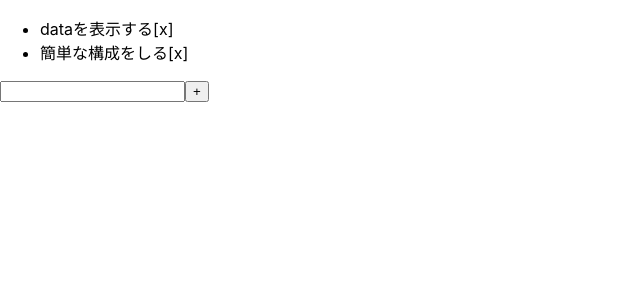
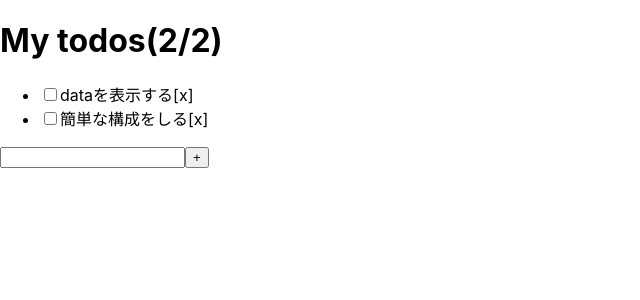
Before and after one commit to TakaoN/react_todo, a React (Create React App) app: page / in a window 1280 px wide. Shown: the top 300 px of the page, without its empty margins (0-640 px from the left). Built offline with nearby package versions, Linux system fonts and the light colour scheme.

Commit message:
todo完了状態を追加

```diff
--- a/src/App.js
+++ b/src/App.js
@@ -7,8 +7,8 @@ class App extends Component {
     super();
     this.state = {
       todos: [
-        { id: 1, text: "dataを表示する" },
-        { id: 2, text: "簡単な構成をしる" }
+        { id: 1, text: "dataを表示する", isDone: false },
+        { id: 2, text: "簡単な構成をしる", isDone: false }
       ],
       newTodo: { text: '' }
     };
@@ -17,7 +17,7 @@ class App extends Component {
   handleInput = e => {
     const newId = Math.max.apply(null, this.state.todos.map(t => t.id)) + 1;
     this.setState({
-      newTodo: { id: newId, text: e.target.value }
+      newTodo: { id: newId, text: e.target.value, isDone: false }
     });
   };
 
@@ -37,14 +37,35 @@ class App extends Component {
     }));
   };
 
+  toggleCheckBox = item => {
+    const tempTodos = this.state.todos.map(todo => {
+      if(todo === item){
+        todo.isDone = !todo.isDone;
+      }
+      return todo
+    });
+
+    this.setState(({ todos }) => ({
+      todos: tempTodos
+    }));
+  };
+
   render() {
+    const remaining = this.state.todos.filter(function(todo){
+      return !todo.isDone;
+    });
     return (
       <div className="App">
+        <h1>
+          My todos
+          <span>({remaining.length}/{this.state.todos.length})</span>
+        </h1>
         <ul>
           {this.state.todos.map((item, key) =>{
             return(
               <ToDoItem
                 key={key}
+                toggleCheckBox={this.toggleCheckBox.bind(this, item)}
                 text={item.text}
                 deleteTodo={this.deleteTodo.bind(this, item)}
               />
--- a/src/components/ToDoItem.js
+++ b/src/components/ToDoItem.js
@@ -5,6 +5,7 @@ class ToDoItem extends Component {
   render(){
     return (
       <li>
+        <input type="checkbox" onChange={this.props.toggleCheckBox}/>
         <span>{this.props.text}</span>
         <span onClick={this.props.deleteTodo}>[x]</span>
       </li>
```
